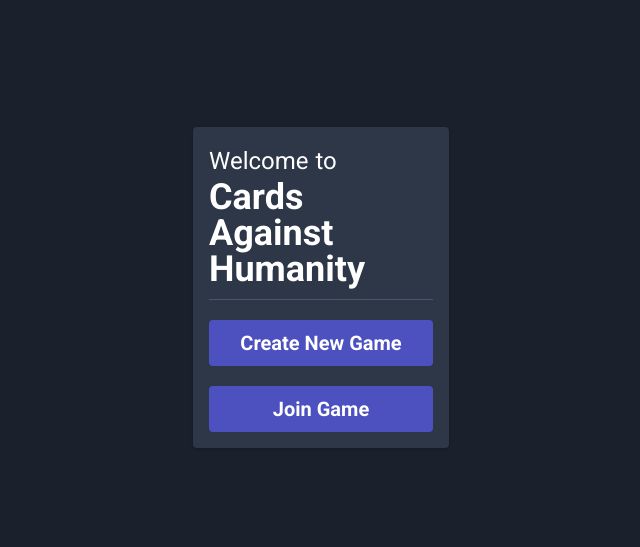
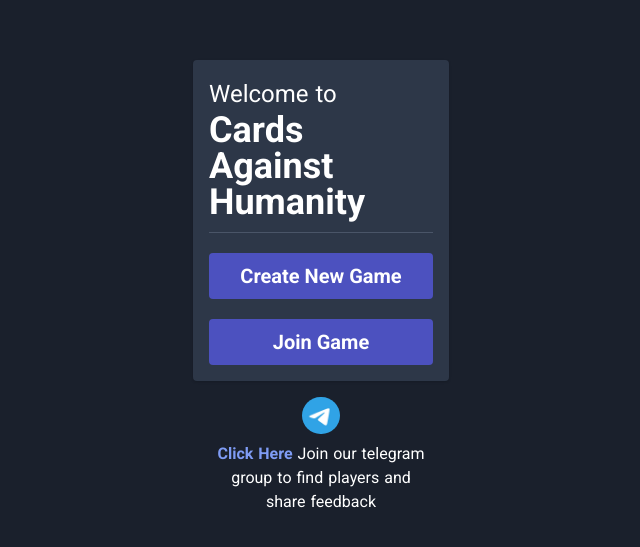
Before and after one commit to hdrm147/cards-against-humanity, a Nuxt app: page / in a window 1280 px wide. Shown: the part 113-660 px from the top of the page, without its empty margins (319-959 px from the left). Built offline with nearby package versions, Linux system fonts and the light colour scheme.

Commit message:
Add telegram group link

```diff
--- a/pages/index.vue
+++ b/pages/index.vue
@@ -1,5 +1,5 @@
 <template>
-  <div class="flex w-full h-screen items-center justify-center">
+  <div class="flex w-full h-screen items-center justify-center flex-col items-center">
     <div class="card bg-gray-800 w-full p-4 rounded shadow">
       <h2 class="text-white text-2xl">Welcome to</h2>
       <h1 class="text-white text-4xl font-bold leading-none">Cards Against Humanity</h1>
@@ -86,6 +86,14 @@
       </div>
 
     </div>
+    <div class="flex w-full mt-4 px-4 flex-col items-center">
+      <img class="w-1/6 rounded-full" src="/telegram.jpg" alt="">
+      <span class="text-white text-center mt-2">
+           <a target="_blank" href="https://t.me/cards_against_humanity" class="text-indigo-400 font-bold text-center">Click Here</a>
+  Join our telegram group to find players and share feedback
+    </span>
+    </div>
+
   </div>
 </template>
 
@@ -666,7 +674,7 @@
 
   input {
     @apply text-gray-900 rounded px-3 py-3;
-transition: all 0.3s ease-in;
+    transition: all 0.3s ease-in;
   }
 
   button:focus {
```
